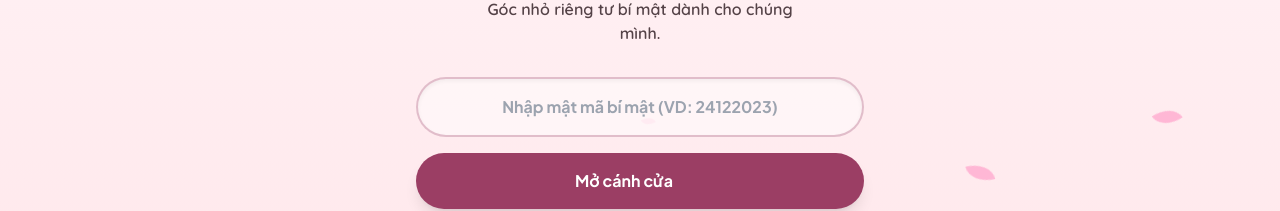
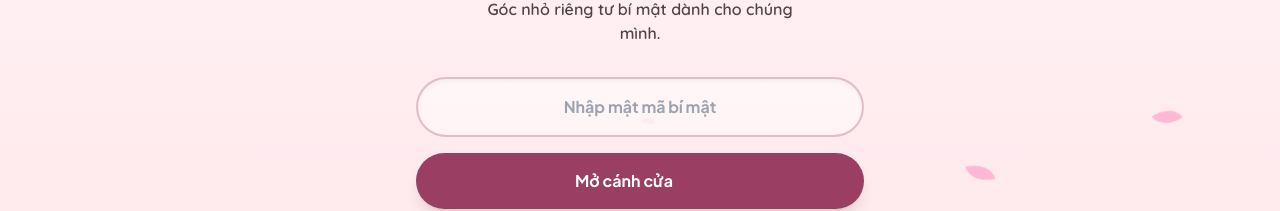
Before and after one commit to kienng221105/MY_LOVE, a Next.js app: page / in a window 1280 px wide. Shown: the part 443-654 px from the top of the page. Built offline with nearby package versions, Linux system fonts and the light colour scheme.

Commit message:
fix: remove passcode hint from entrance placeholder

```diff
--- a/app/page.tsx
+++ b/app/page.tsx
@@ -111,7 +111,7 @@ export default function EntrancePage() {
           <div className="relative">
             <input
               type="password"
-              placeholder="Nhập mật mã bí mật (VD: 24122023)"
+              placeholder="Nhập mật mã bí mật"
               value={passcode}
               onChange={(e) => setPasscode(e.target.value)}
               className={`w-full px-6 py-4 rounded-full text-center font-heading font-bold text-base bg-surface/80 border-2 shadow-inner focus:outline-none transition-all ${
```
